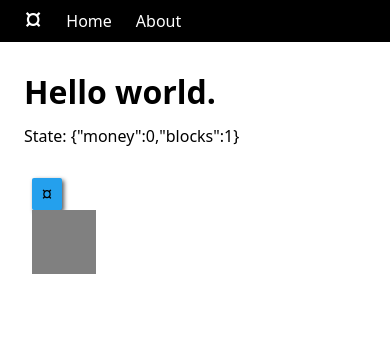
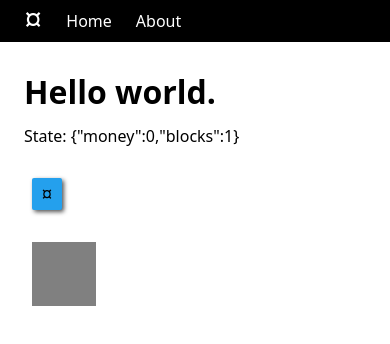
Before and after one commit to MonstraG/NotionKnockOff, a Next.js app: page / in a window 390 px wide. Shown: the top 344 px of the page. Built offline with nearby package versions, Linux system fonts and the light colour scheme.

Commit message:
refact after mobile formatting

```diff
--- a/components/Block/Block.tsx
+++ b/components/Block/Block.tsx
@@ -13,30 +13,20 @@ const Block: FC<Props & Style> = ({ style, onBreak }) => {
   const [state, setState] = useState<number>(0);
   const breakMore = () => setState((s) => Math.min(s + 1, 5));
 
-
-  const [t, st] = useState(0)
-
-  const ont = () => {
-  	const now = new Date().getTime();
-  	if (Math.abs(now - t) > 20) {
-  		breakMore()
-  		st(t)
-  	}
-  }
-
   useEffect(() => {
     if (isBroken(state)) {
       onBreak();
       setTimeout(() => setState(0), 1200) //same as animation duration
     }
-  }, [state])
+  }, [state]);
 
   // todo: refactor to use minimum amount of DOM elements ?
 
+  const appliedStyles = isBroken(state) ? undefined : style;
+
   return (
-    <div style={style} className={`${styles.container} ${isBroken(state) && styles.broken}`}>
-      <div className={styles.block}
-      onPointerDown={ont}>
+    <div style={appliedStyles} className={`${styles.container} ${isBroken(state) && styles.broken}`}>
+      <div className={styles.block} onPointerDown={breakMore}>
         <div className={`${styles.crack} ${styles.c1}`} style={{ display: crackDisplay(1)(state) }} />
         <div className={`${styles.crack} ${styles.c2}`} style={{ display: crackDisplay(2)(state) }} />
         <div className={`${styles.crack} ${styles.c3}`} style={{ display: crackDisplay(3)(state) }} />
--- a/pages/index.tsx
+++ b/pages/index.tsx
@@ -7,11 +7,12 @@ import { useGameState } from "~/components/GameState/GameContext";
 import { GameState } from "~/components/GameState/GameState";
 import Block from "~/components/Block/Block";
 import Button from "~/components/Button/Button";
+import { NextPage } from "next";
 
 const IndexPage: NextPage = () => {
   const { state, setState } = useGameState();
   const incMoney = () => setState((s: GameState) =>
-   ({ ...s, money: s.money + 1 }))
+    ({ ...s, money: s.money + 1 }))
 
   //todo: refactor how Content, PageBody so I don't need marginLeft evrywher?????
 
@@ -19,24 +20,23 @@ const IndexPage: NextPage = () => {
 
   const buyBlock = () => {
     if (!canBuy()) return;
-  	setState((s) =>
-  	 ({...s,
-  	 money: s.money - s.blocks,
-  	 blocks: s.blocks + 1}))
+    setState((s) => ({
+      ...s,
+      money: s.money - s.blocks,
+      blocks: s.blocks + 1
+    }));
   }
 
-  const canBuy = () => {
-  	return state.money >= state.blocks;
-  }
+  const canBuy = () => state.money >= state.blocks;
 
-  const getblocks = () => {
- return (
-    Array.from(Array(state.blocks)
-    .keys()).map((i) =>
-    (<div><Block onBreak={incMoney} key={i}/></div>)
-  	)
-  	)
-  }
+  const getBlocks = (): JSX.Element[] => (
+    Array.from(Array(state.blocks).keys()) // [0, 1, 2...]
+      .map((i) => (<Block onBreak={incMoney} key={i} style={{ marginRight: "1rem" }} />))
+  )
+
+  //todo: fix growing page
+
+  //todo: actually think of a way to normally display these blocks' apperence and dissapearence.
 
   return (
     <Page>
@@ -45,16 +45,12 @@ const IndexPage: NextPage = () => {
         <PageHeader>Hello world.</PageHeader>
         <PageBody>State: {JSON.stringify(state)}</PageBody>
 
-        <Button style={{ marginLeft: "2rem" }}
-        cb={buyBlock}>
+        <Button style={{ marginLeft: "2rem" }} cb={buyBlock}>
           ¤
         </Button>
 
-        <div style={{ display:"flex",
-        justifyItems: "space-between",
-        marginLeft: "2rem",
-        width: "100%"}}>
-          {getblocks()}
+        <div style={{ display: "flex", margin: "2rem" }}>
+          {getBlocks()}
         </div>
       </Content>
     </Page>
```
